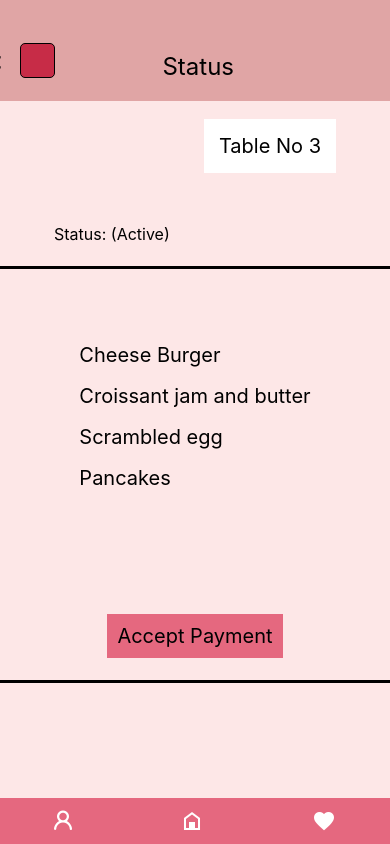
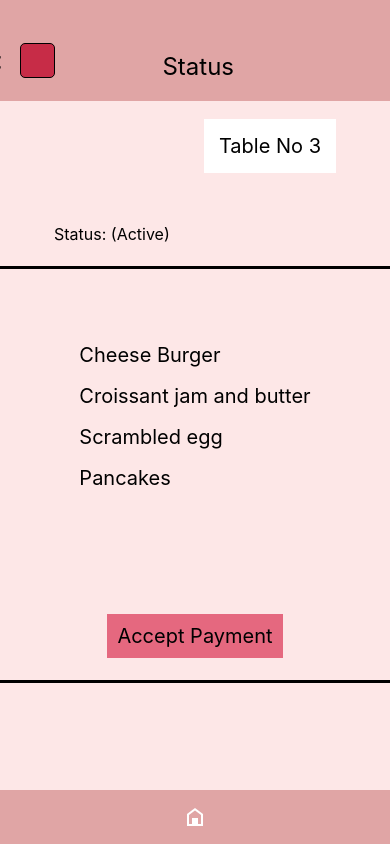
Before and after one commit to Sapanaa/BreakfastAll, a React Native app in the folder Employee/: screen /Orders in a window 390 px wide. Built offline with nearby package versions, Linux system fonts and the light colour scheme.

Commit message:
Employee add

```diff
--- a/Employee/Components/MostComp/Footer.jsx
+++ b/Employee/Components/MostComp/Footer.jsx
@@ -1,16 +1,22 @@
 import React from 'react';
-import { View, StyleSheet } from 'react-native';
+import { View, StyleSheet , TouchableOpacity} from 'react-native';
 import { Octicons } from '@expo/vector-icons';
 import { MaterialCommunityIcons } from '@expo/vector-icons';
 import { MaterialIcons } from '@expo/vector-icons';
 
 export default function Footer() {
+  const handleHomePress = () => {
+    console.log('Home icon pressed');
+  };
   return (
     <View style={styles.container}>
       <View style={styles.footer}>
-        <Octicons name="person" size={24} color="black" style={styles.icon} />
+
+        {/*<Octicons name="person" size={24} color="black" style={styles.icon} />*/}
+        <TouchableOpacity onPress={handleHomePress}>
         <MaterialCommunityIcons name="home-variant-outline" size={24} color="black" style={styles.icon} />
-        <MaterialIcons name="favorite" size={24} color="black" style={styles.icon} />
+      {/*<MaterialIcons name="favorite" size={24} color="black" style={styles.icon} />*/}
+      </TouchableOpacity>
       </View>
     </View>
   );
@@ -22,14 +28,14 @@ const styles = StyleSheet.create({
     bottom: 0,
     left: 0,
     right: 0,
-    zIndex: 60,
+
   },
   footer: {
     flexDirection: 'row',
     justifyContent: 'space-around',
     alignItems: 'center',
-    backgroundColor: '#e5687f', // Add a background color for the footer
-    paddingVertical: 10, // Add vertical padding to create space between icons and the edge of the footer
+    backgroundColor: '#e0a5a5', // Add a background color for the footer
+    paddingVertical: 15, // Add vertical padding to create space between icons and the edge of the footer
   },
   icon: {
     // Add any additional styling for the icons here if needed
```
